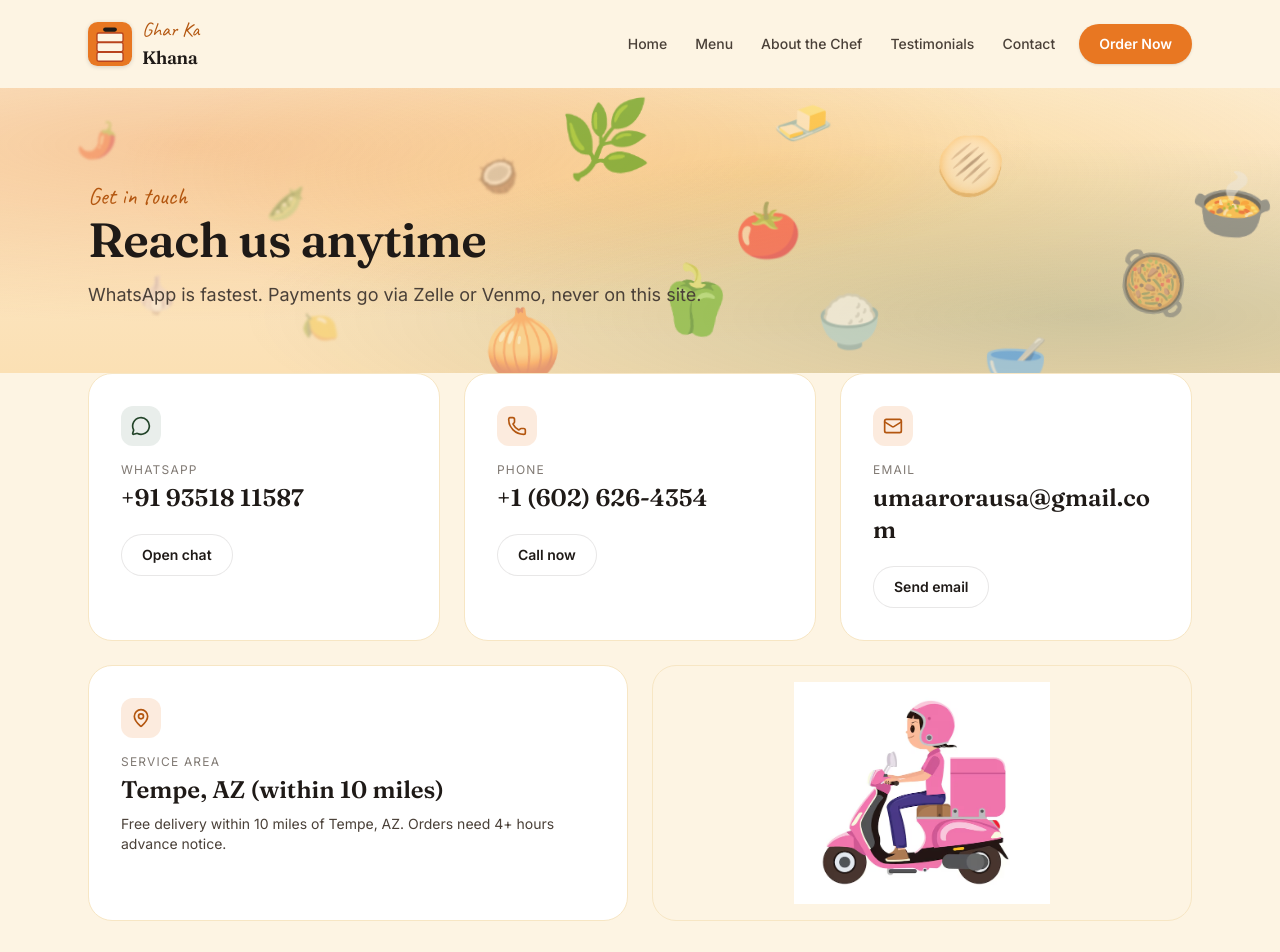
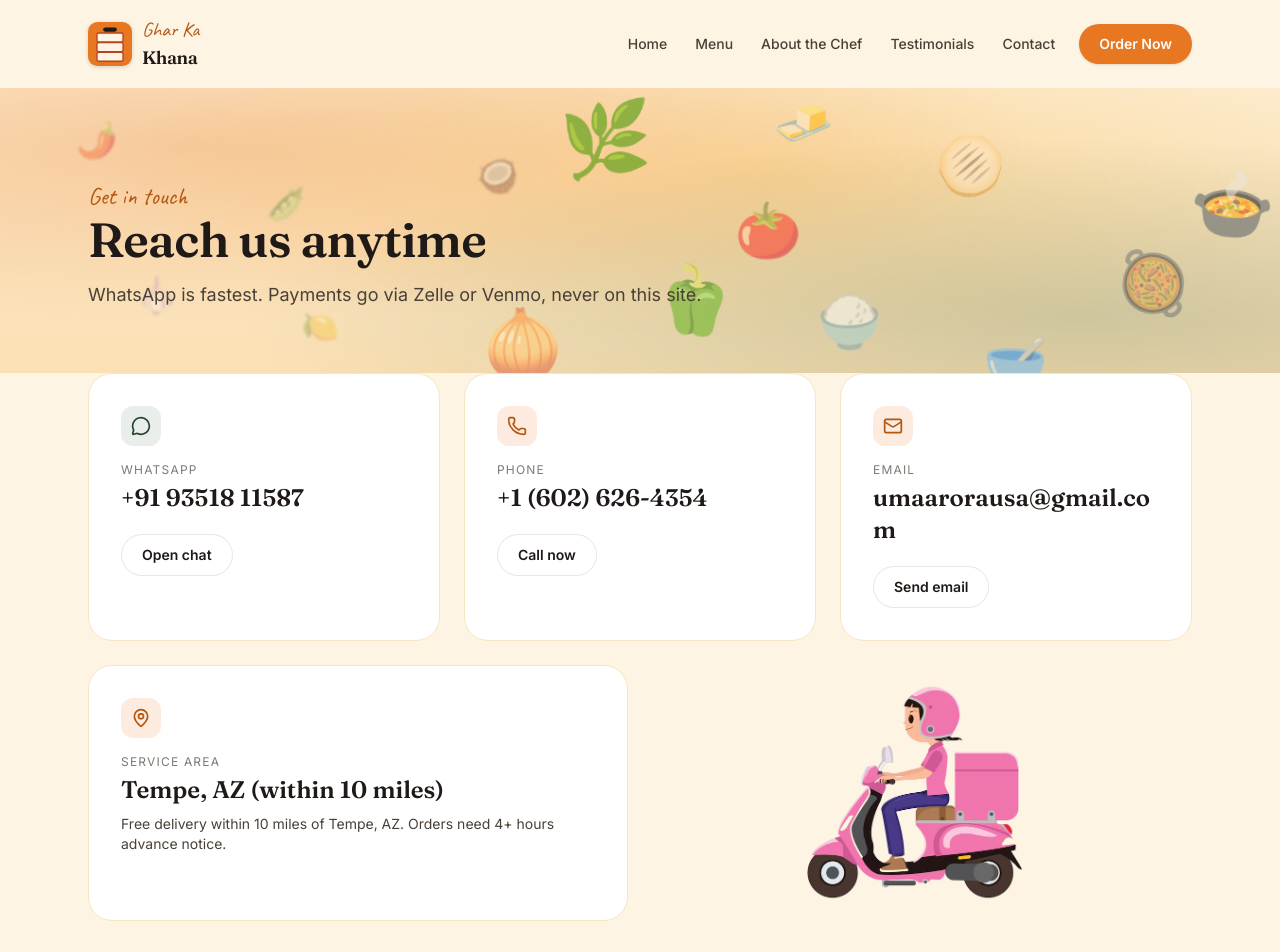
Before and after one commit to AayushMehta0924/ghar-ka-khana, a Next.js app: page /contact in a window 1280 px wide. Shown: the top 952 px of the page. Built offline with nearby package versions, Linux system fonts and the light colour scheme.

Commit message:
feat(contact): use transparent sticker PNG for scooter illustration

```diff
--- a/src/app/contact/page.tsx
+++ b/src/app/contact/page.tsx
@@ -58,13 +58,13 @@ export default function ContactPage() {
             cta=""
             body={`Free delivery within 10 miles of Tempe, AZ. Orders need ${site.leadTimeHours}+ hours advance notice.`}
           />
-          <div className="relative rounded-3xl overflow-hidden border border-cream-200 bg-cream-100 min-h-64">
+          <div className="relative min-h-64">
             <Image
-              src="/brand/scooter-delivery.jpg"
+              src="/brand/scooter-delivery.png"
               alt="Chef Uma on her delivery scooter heading out with a fresh tiffin"
               fill
               sizes="(min-width: 768px) 50vw, 100vw"
-              className="object-contain p-4"
+              className="object-contain"
             />
           </div>
         </div>
```
Also changed, not shown: public/brand/scooter-delivery.jpg (deleted), public/brand/scooter-delivery.png (added).
